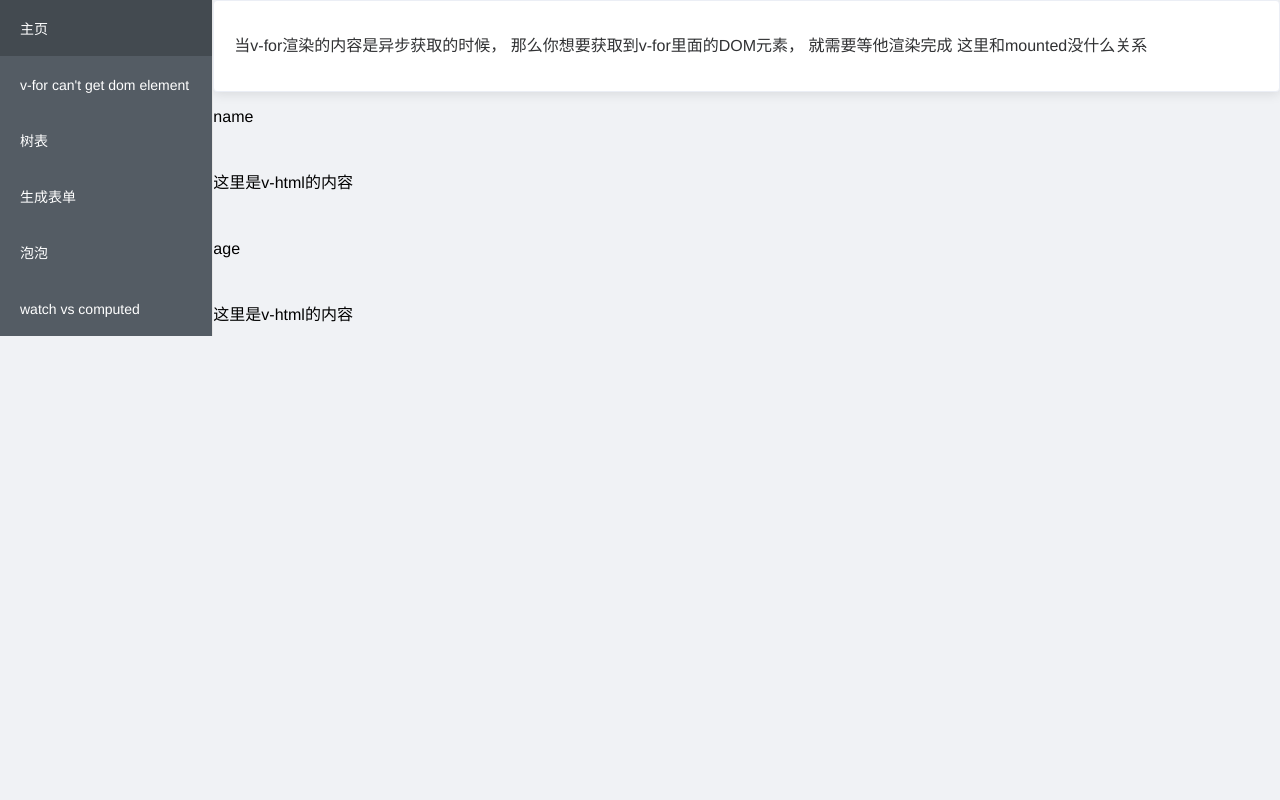
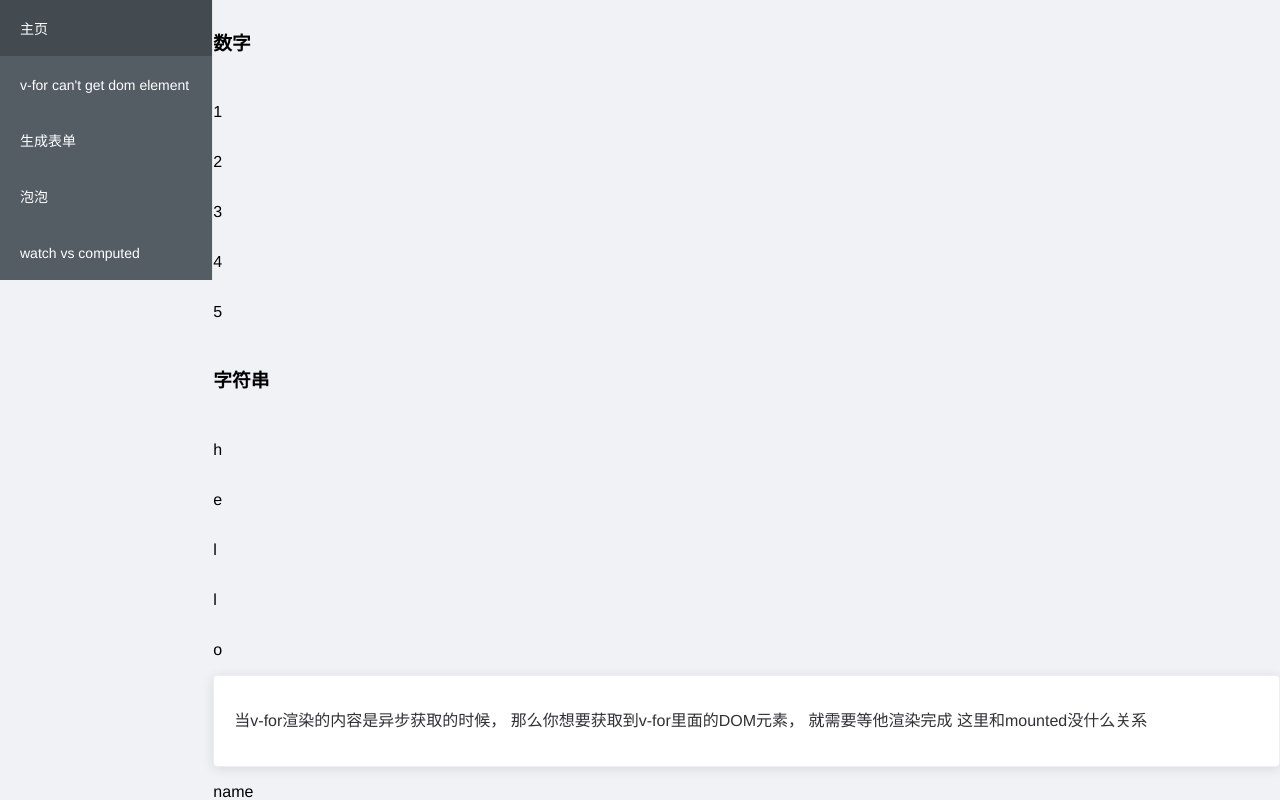
Before and after one commit to Liugq5713/growth-vue, a Vue app: page /#/reactive in a window 1280 px wide. Both pictures are taken after a click on the item "v-for can't get dom element". Shown: the top 800 px of the page. Built offline with nearby package versions, Linux system fonts and the light colour scheme.

Commit message:
'deploy'

```diff
--- a/package.json
+++ b/package.json
@@ -11,7 +11,6 @@
     "element-ui": "^2.4.9",
     "veeno": "0.0.4",
     "vue": "^2.5.17",
-    "vue-element-tree-table": "^1.0.0",
     "vue-router": "^3.0.1",
     "vuex": "^3.0.1"
   },
--- a/src/router.js
+++ b/src/router.js
@@ -10,50 +10,38 @@ export default new Router({
     {
       path: '/',
       name: '主页',
-      component:Layout,
-      children: [
-        { path: '', component: Home},
-      ]
+      component: Layout,
+      children: [{ path: '', component: Home }]
     },
     {
       path: '/vfor',
       name: "v-for can't get dom element",
-      component:Layout,
-      children: [
-        { path: '', component: ()=>import('./views/VFor')},
-      ]
-    },
-    {
-      path: '/treetable',
-      name: '树表',
-      component:Layout,
-      children: [
-        { path: '', component: () => import('./views/TreeTable/index.vue') },
-      ]
+      component: Layout,
+      children: [{ path: '', component: () => import('./views/VFor') }]
     },
     {
       path: '/jsonform',
       name: '生成表单',
-      component:Layout,
+      component: Layout,
       children: [
-        { path: '', component: () => import('./views/JsonForm/index.vue') },
+        { path: '', component: () => import('./views/JsonForm/index.vue') }
       ]
     },
     {
-      path:'/bubble',
-      name:'泡泡',
-      component:Layout,
+      path: '/bubble',
+      name: '泡泡',
+      component: Layout,
       children: [
-        { path: '', component: () => import('./views/Bubble/index.vue') },
+        { path: '', component: () => import('./views/Bubble/index.vue') }
       ]
     },
     {
-      path:'/reactive',
-      name:'watch vs computed',
-      component:Layout,
+      path: '/reactive',
+      name: 'watch vs computed',
+      component: Layout,
       children: [
-        { path: '', component: () => import('./views/Reactive/index.vue') },
+        { path: '', component: () => import('./views/Reactive/index.vue') }
       ]
-    },
+    }
   ]
 })
--- a/src/views/VFor/index.vue
+++ b/src/views/VFor/index.vue
@@ -1,6 +1,11 @@
 <template>
   <div>
-    <el-card class='box-card'>
+    <h3>数字</h3>
+    <div v-for="item in  test_num" :key="item">{{item}}</div>
+    <h3>字符串</h3>
+    <div v-for="item in  test_str" :key="item">{{item}}</div>
+    <div>
+      <el-card class="box-card">
         当v-for渲染的内容是异步获取的时候，
         那么你想要获取到v-for里面的DOM元素，
         就需要等他渲染完成
@@ -11,6 +16,7 @@
         <div class="content" v-html="content"/>
       </div>
     </div>
+  </div>
 </template>
 
 <script>
@@ -18,13 +24,15 @@ export default {
   data() {
     return {
       res: [],
+      test_num: 5,
+      test_str: "hello",
       content: null
     };
   },
   created() {
     setTimeout(() => {
       this.content = "<p>这里是v-html的内容</p>";
-      this.res=["name", "age"]
+      this.res = ["name", "age"];
     }, 1000);
   },
   mounted() {
```
Also changed, not shown: 1 other file (tests, documents, lock files or other folders). Lines whose indentation alone changed are shown as unchanged.
